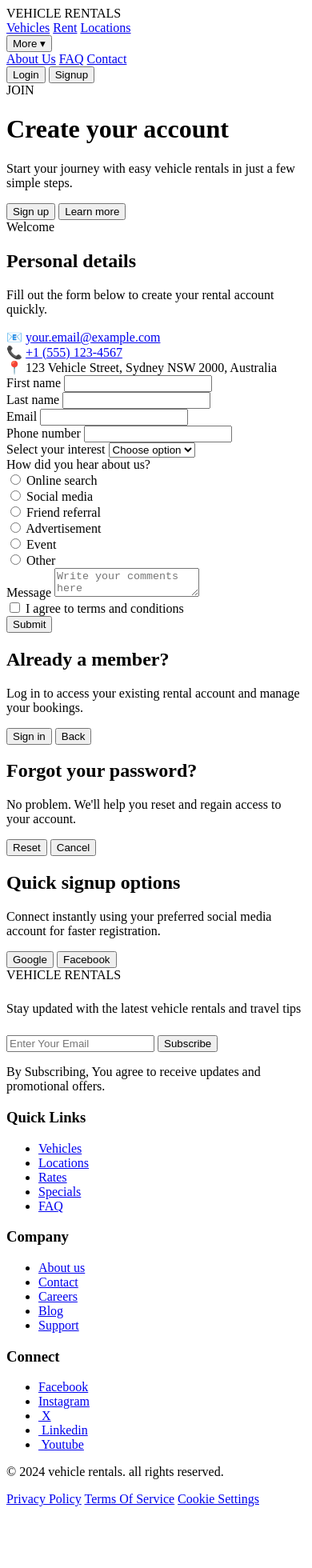
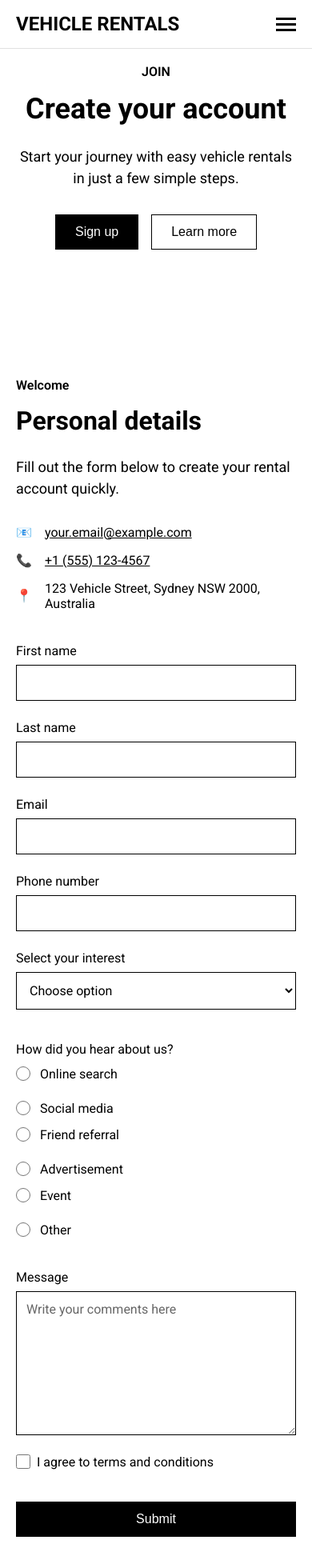
Before and after one commit to Tharusha2002-s/-Web-System-Group-Project, a plain HTML site: page frontend/pages/sign-up.html in a window 390 px wide. Shown: the top 1960 px of the page at 80% size. Before the commit the page ends 1891 px from the top, so only its background shows below. Drawn offline with Linux system fonts and the light colour scheme.

Commit message:
add css and js part for signup page

```diff
--- /dev/null
+++ b/frontend/css/sign-up.css
@@ -0,0 +1,545 @@
+* {
+  margin: 0;
+  padding: 0;
+  box-sizing: border-box;
+}
+
+body {
+  font-family: "Roboto", sans-serif;
+  background: #ffffff;
+  color: #000000;
+}
+
+/* Navbar */
+.navbar {
+  width: 100%;
+  background: #ffffff;
+  border-bottom: 1px solid #e0e0e0;
+  position: fixed;
+  z-index: 1000;
+}
+
+.navbar-header {
+  max-width: 1312px;
+  margin: 0 auto;
+  padding: 16px 64px;
+  display: flex;
+  justify-content: space-between;
+  align-items: center;
+}
+
+.hamburger {
+  display: none;
+  flex-direction: column;
+  cursor: pointer;
+  gap: 4px;
+}
+
+.hamburger span {
+  width: 25px;
+  height: 3px;
+  background: #000;
+  transition: 0.3s;
+}
+
+.logo {
+  font-size: 24px;
+  font-weight: 700;
+}
+
+.nav-links {
+  display: flex;
+  gap: 32px;
+  align-items: center;
+}
+
+.nav-links a {
+  text-decoration: none;
+  color: #000000;
+  font-size: 16px;
+}
+
+.nav-actions {
+  display: flex;
+  gap: 16px;
+}
+
+.btn {
+  padding: 8px 20px;
+  font-size: 16px;
+  cursor: pointer;
+  border: 1px solid #000000;
+  background: transparent;
+  transition: all 0.3s;
+}
+
+.btn-primary {
+  background: #000000;
+  color: #ffffff;
+}
+
+.btn-primary:hover {
+  background: #333;
+}
+
+.btn:hover {
+  opacity: 0.8;
+}
+
+.dropdown {
+  position: relative;
+}
+
+.drop-btn {
+  background-color: transparent;
+  border: none;
+  cursor: pointer;
+
+  text-decoration: none;
+  color: #000000;
+  font-size: 16px;
+
+  font-family: inherit;
+  padding: 0;
+  margin: 0;
+}
+
+.dropdown-content {
+  display: none;
+  position: absolute;
+  top: 100%;
+  left: 0;
+  background-color: #f1f1f1;
+  min-width: 160px;
+  box-shadow: 0px 8px 16px 0px rgba(0, 0, 0, 0.2);
+  border-radius: 4px;
+  z-index: 1;
+}
+
+.dropdown-content a {
+  color: black;
+  padding: 12px 16px;
+  text-decoration: none;
+  display: block;
+  text-align: left;
+}
+
+.dropdown-content a:hover {
+  background-color: #ddd;
+}
+
+.dropdown:hover .dropdown-content {
+  display: block;
+}
+
+/* Header Section */
+.header-section {
+  padding: 112px 64px;
+  text-align: center;
+  background: #ffffff;
+}
+
+.header-container {
+  max-width: 768px;
+  margin: 0 auto;
+}
+
+.tagline {
+  font-weight: 600;
+  font-size: 16px;
+  margin-bottom: 16px;
+}
+
+h1 {
+  font-size: 56px;
+  font-weight: 700;
+  line-height: 1.2;
+  margin-bottom: 24px;
+}
+
+.subtitle {
+  font-size: 18px;
+  line-height: 1.5;
+  margin-bottom: 32px;
+}
+
+.header-actions {
+  display: flex;
+  gap: 16px;
+  justify-content: center;
+}
+
+.btn-large {
+  padding: 12px 24px;
+  font-size: 16px;
+}
+.nav-left {
+  display: flex;
+  align-items: center;
+  gap: 32px;
+}
+
+/* Form Section */
+.form-section {
+  padding: 112px 64px;
+  background: #ffffff;
+}
+
+.form-container {
+  max-width: 1280px;
+  margin: 0 auto;
+  display: flex;
+  gap: 80px;
+}
+
+.form-info {
+  flex: 1;
+}
+
+.section-title {
+  font-weight: 600;
+  font-size: 16px;
+  margin-bottom: 16px;
+}
+
+h2 {
+  font-size: 48px;
+  font-weight: 700;
+  line-height: 1.2;
+  margin-bottom: 24px;
+}
+
+.contact-info {
+  margin-top: 32px;
+  display: flex;
+  flex-direction: column;
+  gap: 16px;
+}
+
+.contact-row {
+  display: flex;
+  align-items: center;
+  gap: 16px;
+}
+
+.contact-row a {
+  text-decoration: underline;
+  color: #000000;
+}
+
+/* Form */
+.signup-form {
+  flex: 1;
+  display: flex;
+  flex-direction: column;
+  gap: 24px;
+}
+
+.form-row {
+  display: flex;
+  gap: 24px;
+}
+
+.form-group {
+  flex: 1;
+  display: flex;
+  flex-direction: column;
+  gap: 8px;
+}
+
+.form-group.full-width {
+  width: 100%;
+}
+
+label {
+  font-size: 16px;
+  font-weight: 400;
+}
+
+input,
+select,
+textarea {
+  padding: 12px;
+  font-size: 16px;
+  font-family: "Roboto", sans-serif;
+  border: 1px solid #000000;
+  background: #ffffff;
+}
+
+input::placeholder,
+textarea::placeholder {
+  color: rgba(0, 0, 0, 0.6);
+}
+
+textarea {
+  min-height: 180px;
+  resize: vertical;
+}
+
+.radio-group {
+  padding: 16px 0;
+}
+
+.radio-options {
+  display: flex;
+  flex-direction: column;
+  gap: 14px;
+  margin-top: 12px;
+}
+
+.radio-row {
+  display: flex;
+  gap: 24px;
+}
+
+.radio-option {
+  display: flex;
+  align-items: center;
+  gap: 12px;
+  flex: 1;
+}
+
+.radio-option input[type="radio"] {
+  width: 18px;
+  height: 18px;
+  cursor: pointer;
+}
+
+.checkbox-group {
+  display: flex;
+  align-items: center;
+  gap: 8px;
+  padding-bottom: 16px;
+}
+
+.checkbox-group input[type="checkbox"] {
+  width: 18px;
+  height: 18px;
+  cursor: pointer;
+}
+
+/* CTA Sections */
+.cta-section {
+  padding: 112px 64px;
+  background: #ffffff;
+}
+
+.cta-container {
+  max-width: 1280px;
+  margin: 0 auto;
+}
+
+.cta-card {
+  border: 1px solid #000000;
+  padding: 64px;
+  text-align: center;
+}
+
+.cta-content {
+  max-width: 768px;
+  margin: 0 auto;
+}
+
+.cta-actions {
+  display: flex;
+  gap: 16px;
+  justify-content: center;
+  margin-top: 32px;
+}
+
+/* Footer */
+.footer {
+  padding: 80px 64px;
+  background: #ffffff;
+  border-top: 1px solid #e0e0e0;
+}
+
+.footer-container {
+  max-width: 1280px;
+  margin: 0 auto;
+}
+
+.footer-content {
+  display: flex;
+  gap: 128px;
+  margin-bottom: 80px;
+}
+
+.footer-newsletter {
+  flex: 1;
+}
+
+.newsletter-form {
+  display: flex;
+  gap: 16px;
+  margin-top: 24px;
+}
+
+.newsletter-form input {
+  flex: 1;
+  padding: 12px;
+}
+
+.footer-links {
+  display: flex;
+  gap: 40px;
+  flex: 1;
+}
+
+.footer-column {
+  flex: 1;
+}
+
+.footer-column h3 {
+  font-size: 16px;
+  font-weight: 600;
+  margin-bottom: 16px;
+}
+
+.footer-column ul {
+  list-style: none;
+}
+
+.footer-column li {
+  padding: 8px 0;
+}
+
+.footer-column a {
+  text-decoration: none;
+  color: #000000;
+  font-size: 14px;
+}
+
+.social-links a {
+  display: flex;
+  align-items: center;
+  gap: 12px;
+  padding: 8px 0;
+}
+
+.footer-bottom {
+  border-top: 1px solid #000000;
+  padding-top: 32px;
+  display: flex;
+  justify-content: space-between;
+  align-items: center;
+}
+
+.footer-legal {
+  display: flex;
+  gap: 24px;
+}
+
+.footer-legal a {
+  text-decoration: underline;
+  color: #000000;
+  font-size: 14px;
+}
+
+.disclaimer {
+  font-size: 12px;
+  margin-top: 12px;
+}
+
+.footer-newsletter .btn-large {
+  background: #000000;
+  color: #ffffff;
+}
+
+@media (max-width: 768px) {
+  .navbar-header {
+    padding: 16px 20px;
+  }
+
+  .hamburger {
+    display: flex;
+  }
+
+  .nav-links {
+    display: none;
+    position: absolute;
+    top: 100%;
+    left: 0;
+    width: 100%;
+    background: #ffffff;
+    flex-direction: column;
+    gap: 16px;
+    padding: 20px;
+    border-top: 1px solid #e0e0e0;
+    box-shadow: 0 4px 8px rgba(0, 0, 0, 0.1);
+  }
+
+  .nav-links.active {
+    display: flex;
+  }
+
+  .nav-actions {
+    display: none;
+  }
+
+  .header-section {
+    padding: 80px 20px;
+  }
+
+  h1 {
+    font-size: 36px;
+  }
+
+  .form-section {
+    padding: 80px 20px;
+  }
+
+  .form-container {
+    flex-direction: column;
+    gap: 40px;
+  }
+
+  .form-row {
+    flex-direction: column;
+  }
+
+  .radio-row {
+    flex-direction: column;
+  }
+
+  .cta-section {
+    padding: 80px 20px;
+  }
+
+  .cta-actions {
+    flex-direction: column;
+    gap: 12px;
+  }
+
+  .footer {
+    padding: 40px 20px;
+  }
+
+  .footer-content {
+    flex-direction: column;
+    gap: 40px;
+  }
+
+  .footer-links {
+    flex-direction: column;
+    gap: 32px;
+  }
+
+  .footer-bottom {
+    flex-direction: column;
+    gap: 16px;
+    text-align: center;
+  }
+
+  .newsletter-form {
+    flex-direction: column;
+  }
+
+  .newsletter-form input {
+    margin-bottom: 12px;
+  }
+
+  h2 {
+    font-size: 32px;
+  }
+}
--- a/frontend/pages/sign-up.html
+++ b/frontend/pages/sign-up.html
@@ -8,7 +8,8 @@
       href="https://fonts.googleapis.com/css2?family=Roboto:wght@400;600;700&display=swap"
       rel="stylesheet"
     />
-    <link rel="stylesheet" href="./Signup.css" />
+    <link rel="stylesheet" href="../css/sign-up.css" />
+    <link rel="signupjs" href="../js/sign-up.js" />
   </head>
   <body>
     <!-- Navbar -->
@@ -292,25 +293,35 @@
               <ul class="social-links">
                 <li>
                   <a href="#facebook"
-                    ><img src="./img/facebook.svg" alt="" />Facebook</a
+                    ><img
+                      src="../assets/images/facebook.svg"
+                      alt=""
+                    />Facebook</a
                   >
                 </li>
                 <li>
                   <a href="#instagram"
-                    ><img src="./img/instagram.svg" alt="" />Instagram</a
+                    ><img
+                      src="../assets/images/instagram.svg"
+                      alt=""
+                    />Instagram</a
                   >
                 </li>
                 <li>
-                  <a href="#X"><img src="./img/twitter-x.svg" alt="" /> X</a>
+                  <a href="#X"
+                    ><img src="../assets/images/twitter-x.svg" alt="" /> X</a
+                  >
                 </li>
                 <li>
                   <a href="#linkedin"
-                    ><img src="./img/linkedin.svg" alt="" /> Linkedin</a
+                    ><img src="../assets/images/linkedin.svg" alt="" />
+                    Linkedin</a
                   >
                 </li>
                 <li>
                   <a href="#youtube"
-                    ><img src="./img/youtube.svg" alt="" /> Youtube</a
+                    ><img src="../assets/images/youtube.svg" alt="" />
+                    Youtube</a
                   >
                 </li>
               </ul>
@@ -328,45 +339,5 @@
         </div>
       </div>
     </footer>
-
-    <script>
-      // Hamburger menu toggle
-      function toggleMenu() {
-        const navLinks = document.querySelector(".nav-links");
-        navLinks.classList.toggle("active");
-      }
-
-      // Form submission handler
-      document
-        .getElementById("signupForm")
-        .addEventListener("submit", function (e) {
-          e.preventDefault();
-
-          const formData = {
-            firstName: document.getElementById("firstName").value,
-            lastName: document.getElementById("lastName").value,
-            email: document.getElementById("email").value,
-            phone: document.getElementById("phone").value,
-            interest: document.getElementById("interest").value,
-            source: document.querySelector('input[name="source"]:checked')
-              ?.value,
-            message: document.getElementById("message").value,
-            terms: document.getElementById("terms").checked,
-          };
-
-          console.log("Form submitted:", formData);
-          alert("Thank you for signing up! Your account has been created.");
-          this.reset();
-        });
-
-      // Newsletter form handler
-      document
-        .querySelector(".newsletter-form")
-        .addEventListener("submit", function (e) {
-          e.preventDefault();
-          alert("Thank you for subscribing!");
-          this.reset();
-        });
-    </script>
   </body>
 </html>
```
Also changed, not shown: frontend/js/sign-up.js (added, +34 -0 lines), frontend/assets/images/facebook.svg (added), frontend/assets/images/instagram.svg (added), frontend/assets/images/linkedin.svg (added), frontend/assets/images/twitter-x.svg (added), frontend/assets/images/youtube.svg (added).
